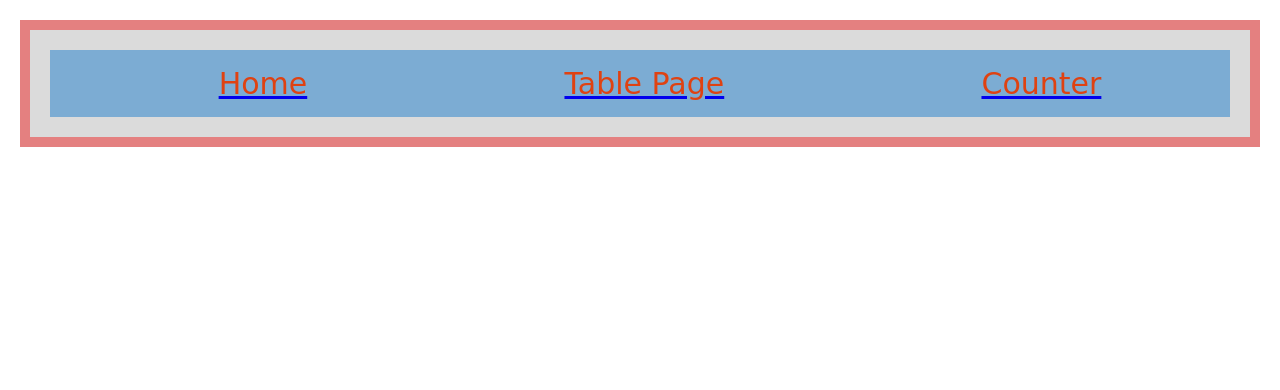
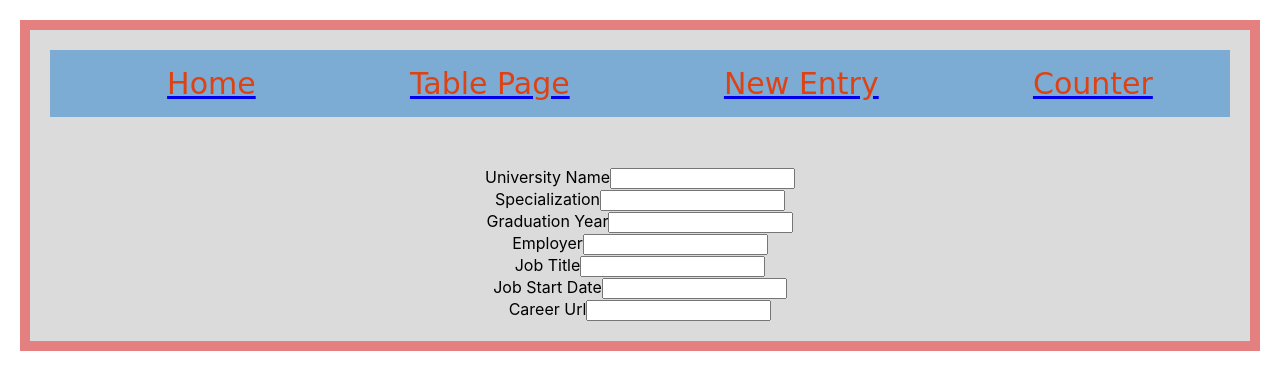
Before and after one commit to Shakya-Prasoon/reactHookPractice, a React (Create React App) app: page /newEntry in a window 1280 px wide. Shown: the top 390 px of the page. Built offline with nearby package versions, Linux system fonts and the light colour scheme.

Commit message:
added newEntry page

```diff
--- a/src/App.css
+++ b/src/App.css
@@ -117,3 +117,10 @@ form {
   font-size: 16px;
   font-weight: 400;
 }
+
+.newEntry{
+  display: flex;
+  flex-direction: column;
+  justify-content: center;
+  align-items: center;
+}
--- a/src/App.jsx
+++ b/src/App.jsx
@@ -5,6 +5,7 @@ import './App.css';
 import Counter from './components/Counter';
 import TablePage from './components/TablePage';
 import Nav from './components/Nav';
+import NewEntry from './components/NewEntry';
 
 
 function App() {
@@ -16,6 +17,7 @@ function App() {
 				<Switch>
 					<Route path="/" exact component ={ Home } />
 					<Route path="/tablePage" component ={ TablePage } />
+					<Route path="/newEntry" component ={ NewEntry } />
 					<Route path="/counter" component ={ Counter } />
 				</Switch>
 			</div>
--- a/src/components/Nav.jsx
+++ b/src/components/Nav.jsx
@@ -12,6 +12,9 @@ function Nav() {
         <Link to="/tablePage">
             <li>Table Page</li>
         </Link>
+        <Link to="/newEntry">
+            <li>New Entry</li>
+        </Link>
         <Link to="/counter">
             <li>Counter</li>
         </Link>
--- a/src/components/NewEntry.jsx
+++ b/src/components/NewEntry.jsx
@@ -1,30 +1,37 @@
 import React, { Component } from 'react'
 import PropTypes from 'prop-types'
 
-const NewEntry = props => {
+const NewEntry = (setUniverisity, setSpecialization, setGraduation, setEmployer, setJobtitle, setJobstart, setCareer) => {
     return(
-        <form>
+        <form class="newEntry">
+            <span>
                 <label for="university">University Name</label>
-            <input name="university"></input>
-
+                <input onChange={e=> setUniverisity(e.target.value)} name="university"></input>
+            </span>
+            <span>
                 <label for="specializaiton">Specialization</label>
-            <input name="specializaiton"></input>
-
-            <label for="graduationYear">>Graduation Year</label>
-            <input name="graduationYear"></input>
-
+                <input onChange={e=> setSpecialization(e.target.value)} name="specializaiton"></input>
+            </span>
+            <span>
+                <label for="graduationYear">Graduation Year</label>
+                <input onChange={e=> setGraduation(e.target.value)} name="graduationYear"></input>
+            </span>
+            <span>
                 <label for="employer">Employer</label>
-            <input name="employer"></input>
-
+                <input onChange={e=> setEmployer(e.target.value)} name="employer"></input>
+            </span>
+            <span>
                 <label for="jobTitle">Job Title</label>
-            <input name="jobTitle"></input>
-
+                <input onChange={e=> setJobtitle(e.target.value)} name="jobTitle"></input>
+            </span>
+            <span>
                 <label for="jobStartDate">Job Start Date</label>
-            <input name="jobStartDate"></input>
-
+                <input onChange={e=> setJobstart(e.target.value)} name="jobStartDate"></input>
+            </span>
+            <span>
                 <label for="careerUrl">Career Url</label>
-            <input name="careerUrl"></input>
-
+                <input onChange={e=> setCareer(e.target.value)} name="careerUrl"></input>
+            </span>
         </form>
     )
 }
```
Lines whose indentation alone changed are shown as unchanged.
